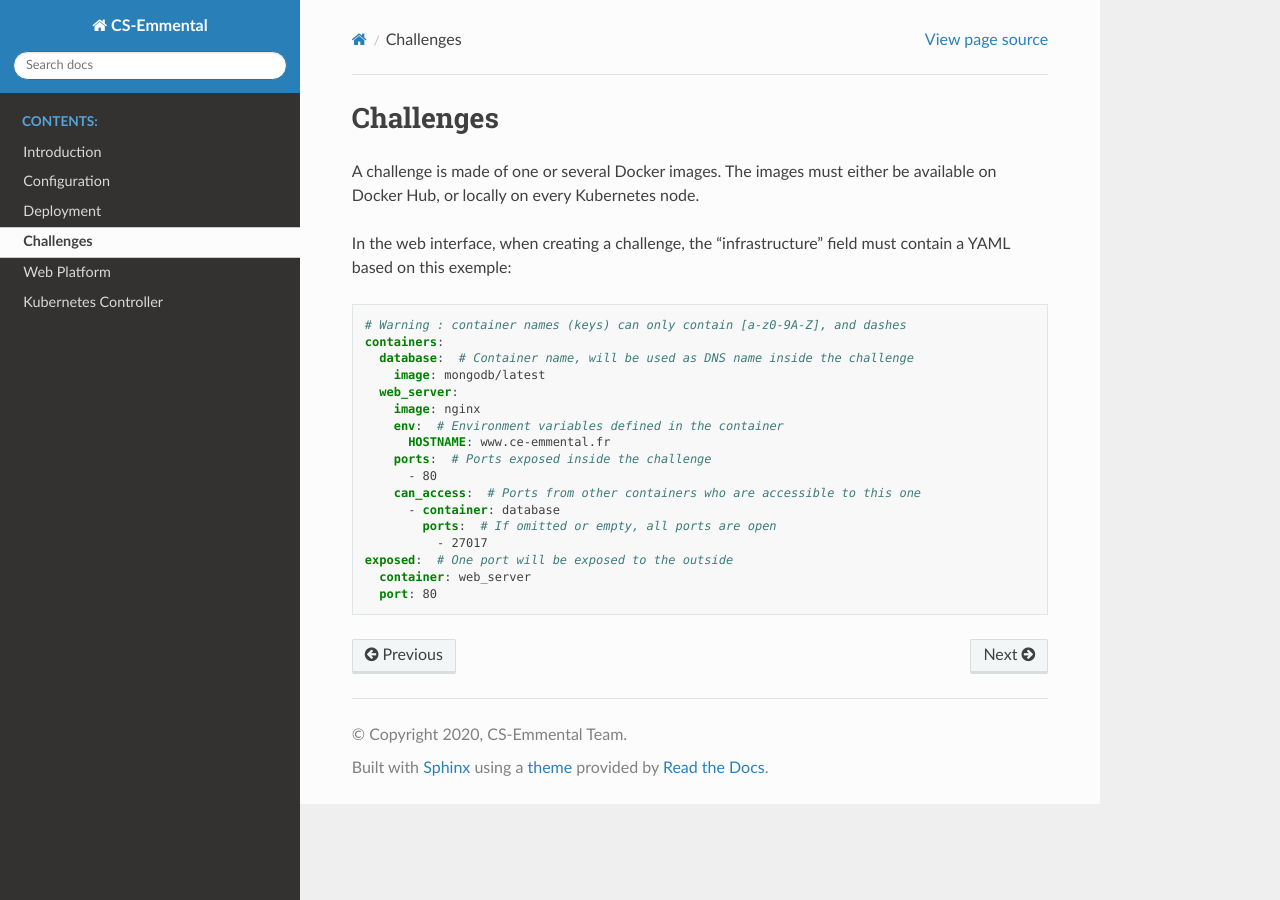
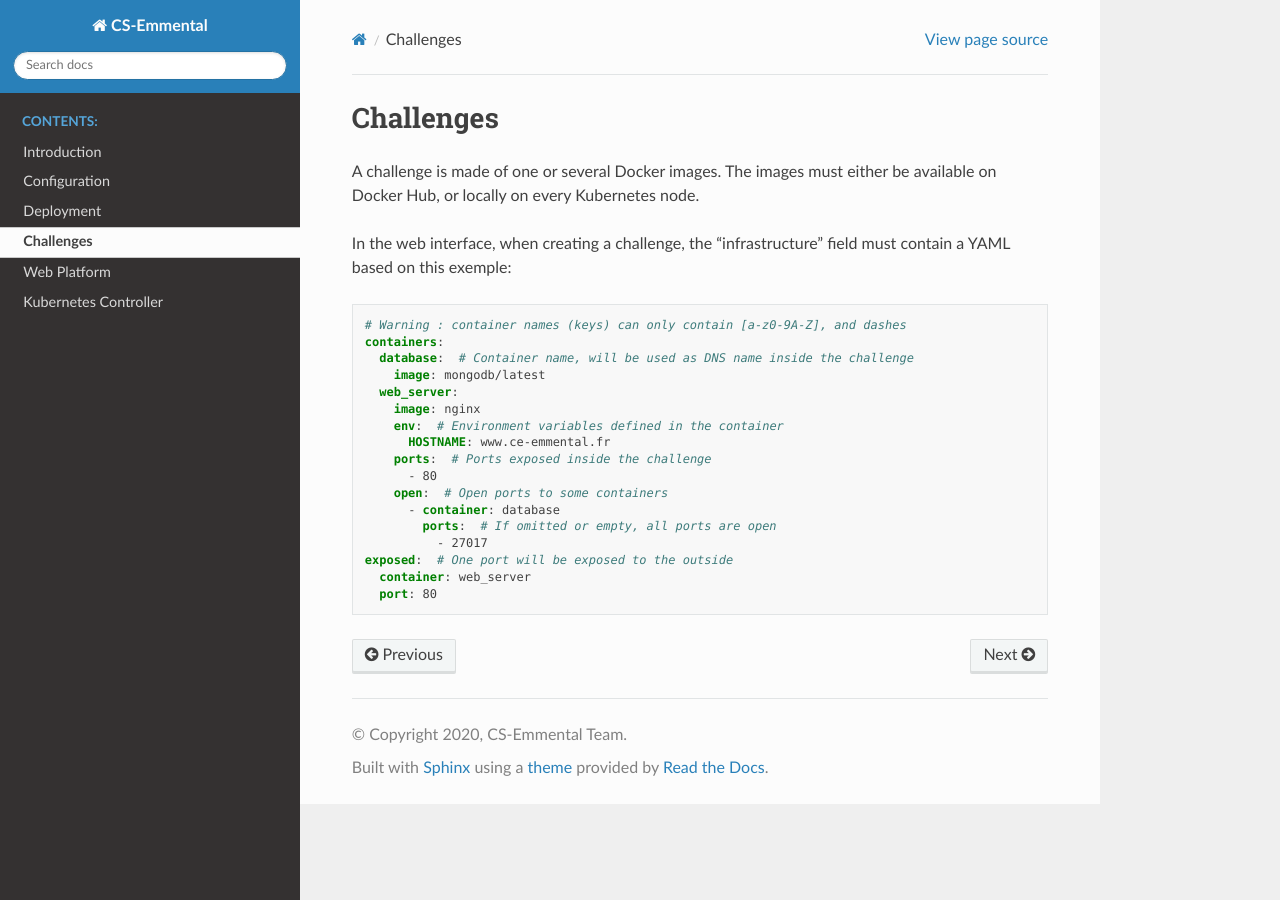
Before and after one commit to CS-Emmental/documentation, a Sphinx documentation site: the page built from source/administration/challenges.rst, in a window 1280 px wide. Built offline with Sphinx 7.4.7 and the Read the Docs theme 2.0.0, drawn with Linux system fonts in a browser that asks for light colours.

Commit message:
Network policies declaration updated

```diff
--- a/source/files/exemple-challenge.yaml
+++ b/source/files/exemple-challenge.yaml
@@ -8,7 +8,7 @@ containers:
       HOSTNAME: www.ce-emmental.fr
     ports:  # Ports exposed inside the challenge
       - 80
-    can_access:  # Ports from other containers who are accessible to this one
+    open:  # Open ports to some containers
       - container: database
         ports:  # If omitted or empty, all ports are open
           - 27017
```
